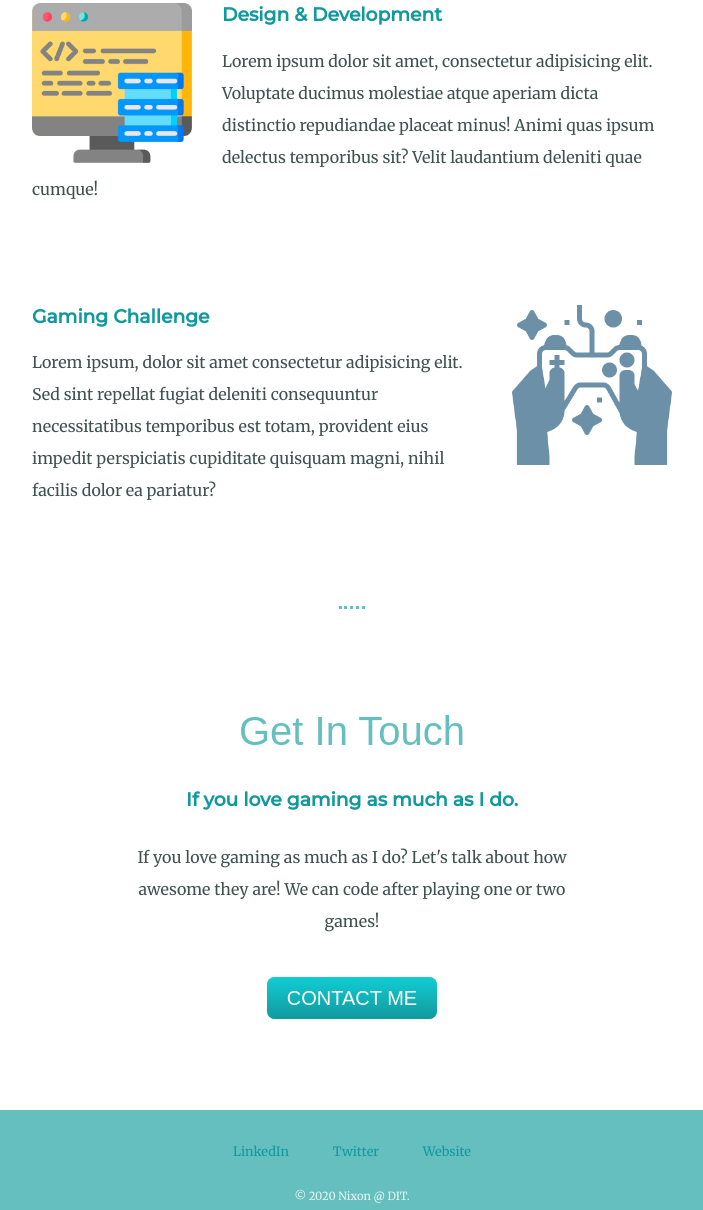
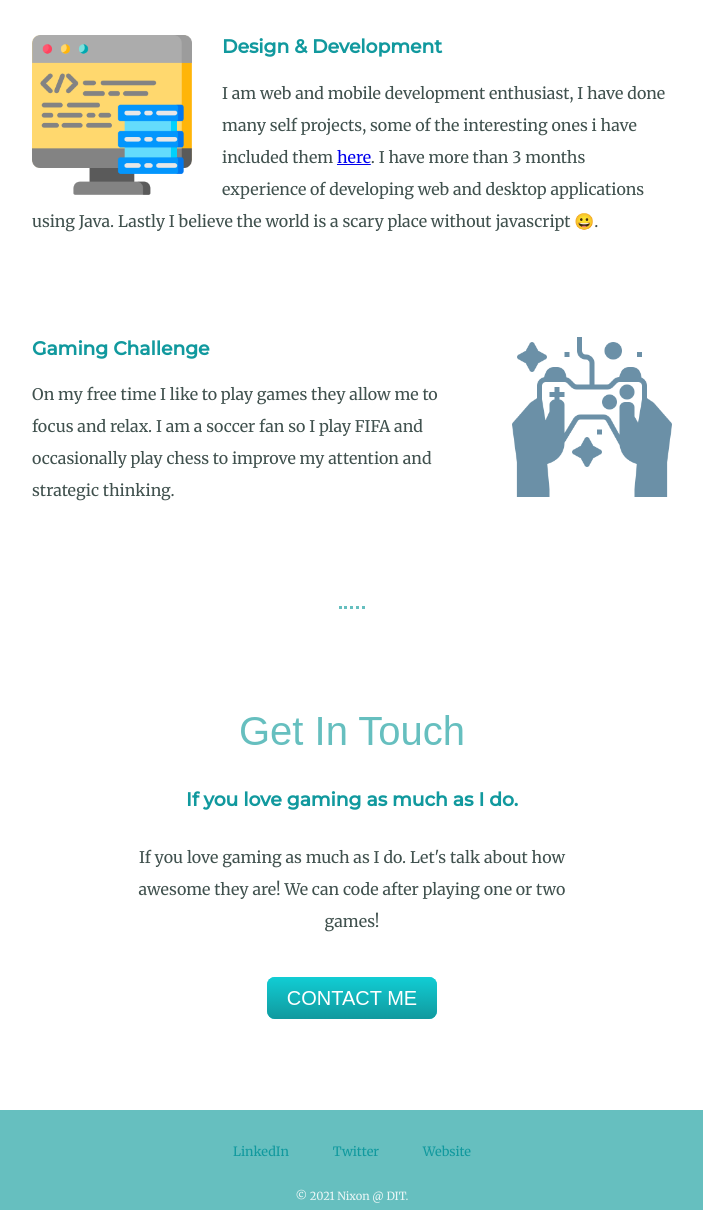
Before and after one commit to TQUBTMUH/about-me, a plain HTML site: page about me/index.html in a window 1280 px wide. Shown: the part 1445-2655 px from the top of the page, without its empty margins (288-991 px from the left). Drawn offline with Linux system fonts and the light colour scheme.

Commit message:
2nd commit

```diff
--- a/about me/index.html
+++ b/about me/index.html
@@ -30,8 +30,8 @@
         <h2>Hello.</h2>
         <p class="intro">
           I am a Mobile and Web Developer. I'm a student at Dar-es-Salaam
-          Institute of Technology and developer at niafikra group limited. I ❤️
-          coffee.
+          Institute of Technology and a parttime developer at niafikra group
+          limited. I ❤️ coffee.
         </p>
       </div>
       <hr />
@@ -46,10 +46,12 @@
 
           <h3>Design & Development</h3>
           <p>
-            Lorem ipsum dolor sit amet, consectetur adipisicing elit. Voluptate
-            ducimus molestiae atque aperiam dicta distinctio repudiandae placeat
-            minus! Animi quas ipsum delectus temporibus sit? Velit laudantium
-            deleniti quae cumque!
+            I am web and mobile development enthusiast, I have done many self
+            projects, some of the interesting ones i have included them
+            <a href="https://github.com/TQUBTMUH" target="_blank">here</a>. I
+            have more than 3 months experience of developing web and desktop
+            applications using Java. Lastly I believe the world is a scary place
+            without javascript 😀.
           </p>
         </div>
         <div class="skill-row">
@@ -57,10 +59,9 @@
 
           <h3>Gaming Challenge</h3>
           <p>
-            Lorem ipsum, dolor sit amet consectetur adipisicing elit. Sed sint
-            repellat fugiat deleniti consequuntur necessitatibus temporibus est
-            totam, provident eius impedit perspiciatis cupiditate quisquam
-            magni, nihil facilis dolor ea pariatur?
+            On my free time I like to play games they allow me to focus and
+            relax. I am a soccer fan so I play FIFA and occasionally play chess
+            to improve my attention and strategic thinking.
           </p>
         </div>
       </div>
@@ -69,10 +70,10 @@
         <h2>Get In Touch</h2>
         <h3>If you love gaming as much as I do.</h3>
         <p class="contact-message">
-          If you love gaming as much as I do? Let's talk about how awesome they
+          If you love gaming as much as I do. Let's talk about how awesome they
           are! We can code after playing one or two games!
         </p>
-        <a class="btn" href="mailto:ilove@gaming.com">CONTACT ME</a>
+        <a class="btn" href="mailto:nixonrichardpc0@gmail.com">CONTACT ME</a>
       </div>
     </div>
 
@@ -80,7 +81,7 @@
       <a class="footer-link" href="#">LinkedIn</a>
       <a class="footer-link" href="#">Twitter</a>
       <a class="footer-link" href="#">Website</a>
-      <p class="copyright">© 2020 Nixon @ DIT.</p>
+      <p class="copyright">© 2021 Nixon @ DIT.</p>
     </div>
   </body>
 </html>
```
